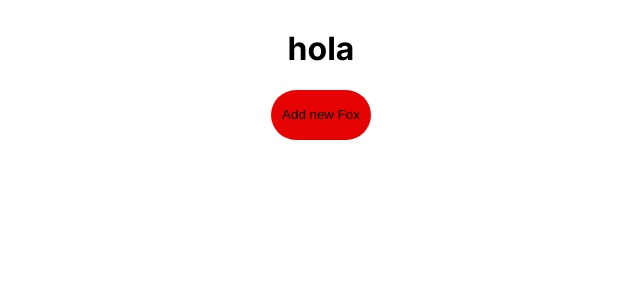
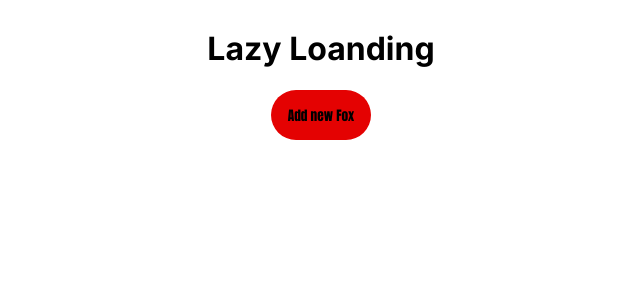
Before and after one commit to Willd233/Curso-Ts-app, a Next.js app: page / in a window 1280 px wide. Shown: the top 300 px of the page, without its empty margins (319-959 px from the left). Built offline with nearby package versions, Linux system fonts and the light colour scheme.

Commit message:
incorporation new type and library

```diff
--- /dev/null
+++ b/@types/lodash.d.ts
@@ -0,0 +1,3 @@
+declare module "lodash" {
+    export function random(lower:number, upper:number):number;
+}
--- /dev/null
+++ b/app.d.ts
@@ -0,0 +1 @@
+type IFoxImageItem = { id: string; url: string };
--- a/package.json
+++ b/package.json
@@ -9,6 +9,7 @@
     "lint": "next lint"
   },
   "dependencies": {
+    "lodash": "^4.17.21",
     "next": "14.0.3",
     "react": "^18",
     "react-dom": "^18",
--- a/src/app/page.tsx
+++ b/src/app/page.tsx
@@ -3,14 +3,15 @@
 import { useState, useEffect } from "react";
 import { LazyImagen } from "./components/RandomFox";
 import AddFoxButton from "./components/buttom";
+import { random } from "lodash";
 
 export default function Home() {
-  const randomImageNumber = Math.floor(Math.random() * 123) + 1;
+  const randomImageNumber = random(1,123);
   const generateId = () => Math.random().toString(36).substr(2.9);
 
-  type ImageItem = { id: string; url: string };
 
-  const [images, setImages] = useState<Array<ImageItem>>([]);
+
+  const [images, setImages] = useState<Array<IFoxImageItem>>([]);
   const addNewFox = () => {
     const newImageItem = {
       id: generateId(),
@@ -24,7 +25,7 @@ export default function Home() {
 
   return (
     <main>
-      <h1>hola</h1>
+      <h1>Lazy Loanding</h1>
       <AddFoxButton onClick={addNewFox} />
       {images.map(({ id, url }) => (
         <div key={id}>
--- a/src/style/components/button.scss
+++ b/src/style/components/button.scss
@@ -7,6 +7,7 @@
     align-items: center;
     border-radius: 50px;
     border-style: none;
+    font-family:Impact, Haettenschweiler, 'Arial Narrow Bold', sans-serif;
 
     &:hover {
         background: #491717;
```
Also changed, not shown: 1 other file (tests, documents, lock files or other folders).
